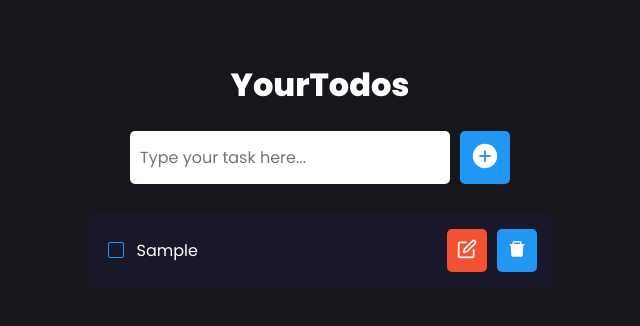
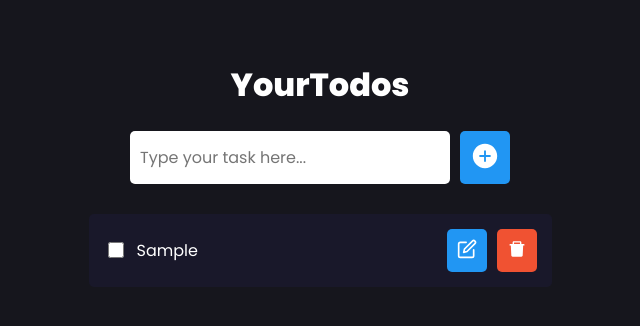
Before and after one commit to mafzaldev/prioritypro, a React (Create React App) app: page / in a window 1280 px wide. Both pictures are taken after typing "Sample" into the empty fields and a click on the button "Add task". Shown: the top 326 px of the page, without its empty margins (320-960 px from the left). Built offline with nearby package versions, Linux system fonts and the light colour scheme.

Commit message:
fixed modal

```diff
--- a/src/App.css
+++ b/src/App.css
@@ -75,18 +75,12 @@ ul {
 }
 
 .item input[type="checkbox"] {
-  -webkit-appearance: none;
-  -moz-appearance: none;
-  appearance: none;
+  accent-color: #2196f3;
   height: 16px;
   width: 16px;
-  border: solid 1px #2196f3;
   border-radius: 2px;
+  outline: none;
   cursor: pointer;
-}
-
-.item input[type="checkbox"]:checked {
-  background-color: #2196f3;
 }
 
 .item span {
--- a/src/Components/Modal.js
+++ b/src/Components/Modal.js
@@ -1,5 +1,5 @@
 import React, { useState } from "react";
-import { IoAddCircleSharp } from "react-icons/io5";
+import { FiEdit } from "react-icons/fi";
 
 const Modal = ({ id, handleModal, onEdit }) => {
   const [editedTodo, setEditedTodo] = useState("");
@@ -8,13 +8,13 @@ const Modal = ({ id, handleModal, onEdit }) => {
     e.preventDefault();
     if (editedTodo !== "") {
       onEdit(id, editedTodo);
+      handleModal();
     }
-    handleModal();
   };
 
   return (
-    <div className="modal-backdrop">
-      <div className="modal">
+    <div onClick={handleModal} className="modal-backdrop">
+      <div onClick={(e) => e.stopPropagation()} className="modal">
         <form className="form" onSubmit={handleSubmit}>
           <input
             type="text"
@@ -25,7 +25,7 @@ const Modal = ({ id, handleModal, onEdit }) => {
             }}
           />
           <button type="submit">
-            <IoAddCircleSharp size={30} />
+            <FiEdit size={20} />
           </button>
         </form>
       </div>
--- a/src/Components/TodoItem.js
+++ b/src/Components/TodoItem.js
@@ -34,9 +34,9 @@ export default function TodoItem({ todo, onDelete, onEdit, onCheck }) {
           {todo.text}
         </span>
         <button
-          type="button"
+          type="s"
           title="Edit task"
-          className="action delete"
+          className="action edit"
           onClick={() => handleModal()}
         >
           <FiEdit size={20} />
@@ -45,7 +45,7 @@ export default function TodoItem({ todo, onDelete, onEdit, onCheck }) {
         <button
           type="button"
           title="Delete task"
-          className="action edit"
+          className="action delete"
           onClick={() => onDelete(todo.id)}
         >
           <AiFillDelete size={20} />
```
